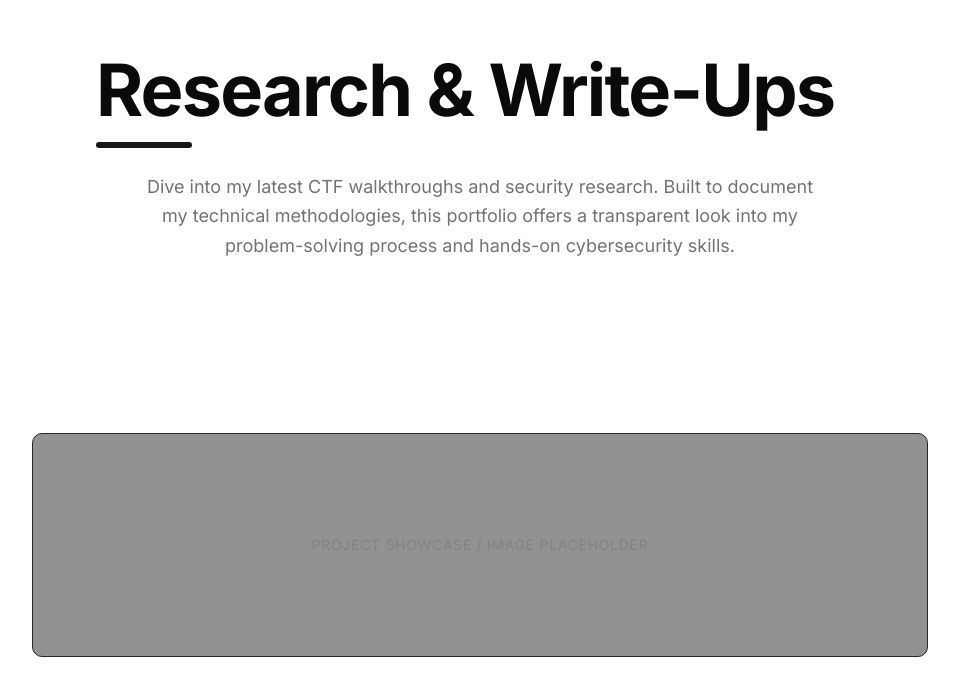
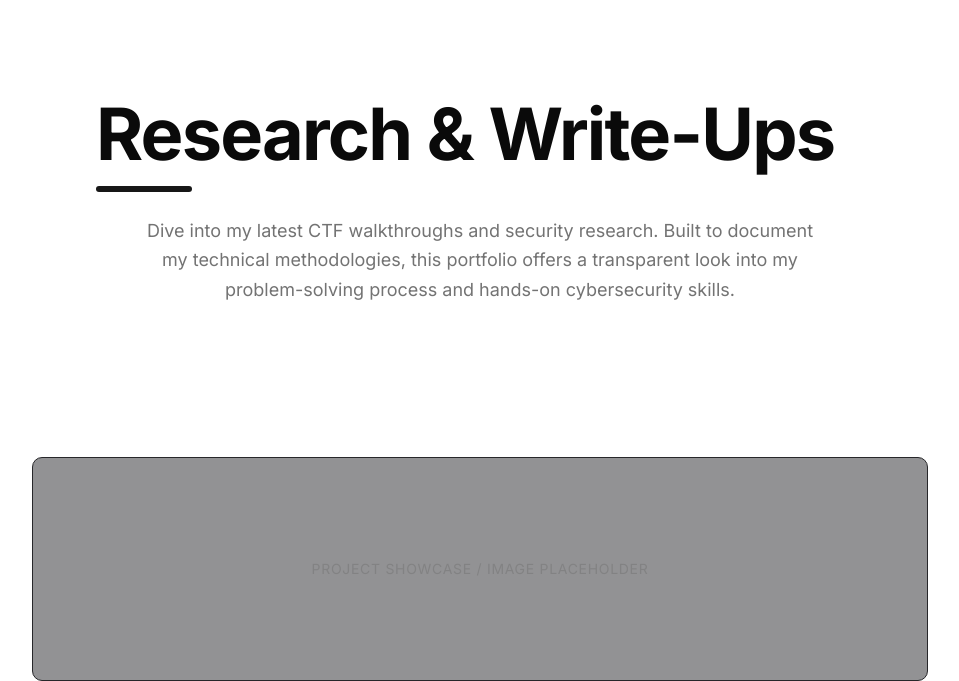
Before and after one commit to KieranPritchard/CTF-Portfolio, a Next.js app: page / in a window 1280 px wide. Shown: the part 119-800 px from the top of the page, without its empty margins (160-1119 px from the left). Built offline with nearby package versions, Linux system fonts and the light colour scheme.

Commit message:
changed margin

```diff
--- a/components/home/Welcome.tsx
+++ b/components/home/Welcome.tsx
@@ -1,6 +1,6 @@
 function Welcome() {
     return (
-        <section className="flex flex-col min-h-screen px-6 sm:px-12 md:px-16 lg:px-24 w-full bg-background text-foreground pt-16 pb-6">
+        <section className="flex flex-col min-h-screen px-6 sm:px-12 md:px-16 lg:px-24 w-full bg-background text-foreground pt-16">
             <div className="flex-1 flex flex-col items-center justify-between max-w-5xl w-full mx-auto">
 
                 {/* Top/Middle Content Wrapper */}
@@ -24,13 +24,13 @@ function Welcome() {
                     </header>
 
                     {/* Call to Action Buttons */}
-                    <div className="flex items-center justify-center gap-4 mt-8">
+                    <div className="flex items-center justify-center gap-4">
                         {/* Buttons go here */}
                     </div>
                 </div>
 
                 {/* Image Container Box - Justified to the bottom */}
-                <div className="w-full max-w-4xl aspect-4/1 bg-zinc-800/50 border border-zinc-800 rounded-lg overflow-hidden flex items-center justify-center text-muted-foreground mt-8">
+                <div className="w-full max-w-4xl aspect-4/1 bg-zinc-800/50 border border-zinc-800 rounded-lg overflow-hidden flex items-center justify-center text-muted-foreground">
                     <span className="text-sm tracking-wider uppercase opacity-50">Project Showcase / Image Placeholder</span>
                 </div>
             </div>
```
